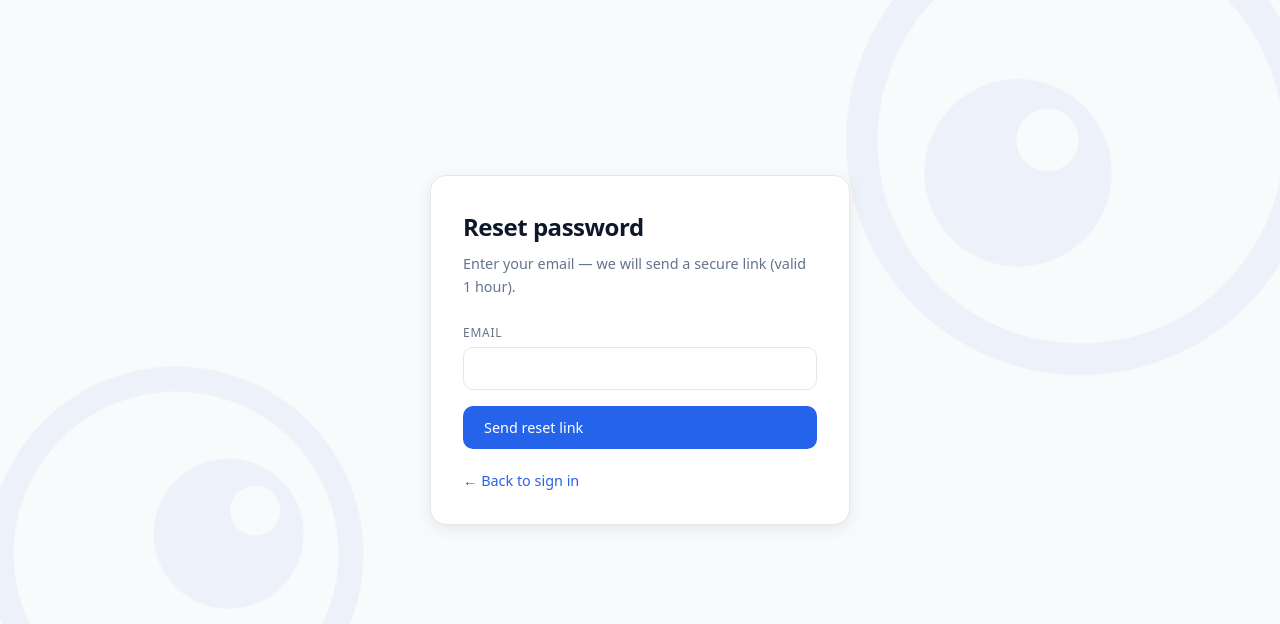
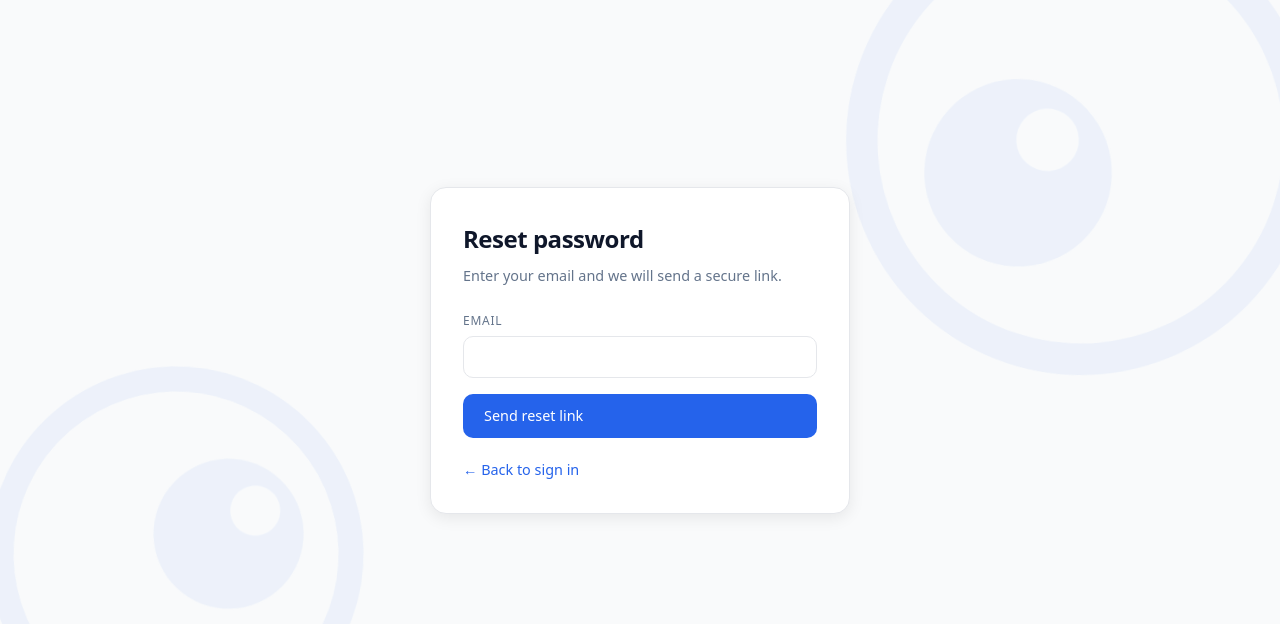
Before and after one commit to codewithpaule/akili, a browser extension: page frontend/forgot-password.html in a window 1280 px wide. Shown: the part 62-686 px from the top of the page. Drawn offline with Linux system fonts and the light colour scheme; no server answers; a web font is replaced by a local one.

Commit message:
Update forgot-password.html

```diff
--- a/frontend/forgot-password.html
+++ b/frontend/forgot-password.html
@@ -13,7 +13,7 @@
   <div class="auth-wrap">
     <div class="auth-card">
       <h1>Reset password</h1>
-      <p class="sub">Enter your email — we will send a secure link (valid 1 hour).</p>
+      <p class="sub">Enter your email and we will send a secure link.</p>
       <form id="forgot-form">
         <div class="auth-field"><label>Email</label><input type="email" id="email" required autocomplete="email"></div>
         <button type="submit" class="btn btn-primary" style="width:100%">Send reset link</button>
```
